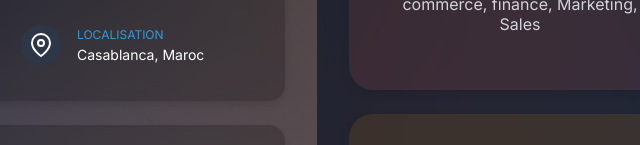
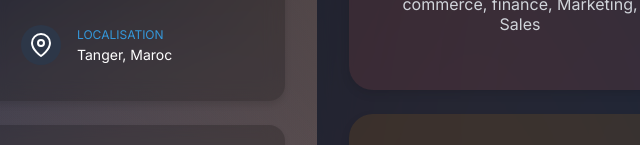
Before and after one commit to Kaaramo/KaramoPortfolio, a plain HTML site: page index.html in a window 1280 px wide. Shown: the part 654-799 px from the top of the page, 47-687 px from the left. Drawn offline with nearby package versions, Linux system fonts and the light colour scheme.

Commit message:
Update index.html

```diff
--- a/index.html
+++ b/index.html
@@ -76,7 +76,7 @@
                         </div>
                         <div class="contact-text">
                             <span class="contact-label">Localisation</span>
-                            <span class="contact-value">Casablanca, Maroc</span>
+                            <span class="contact-value">Tanger, Maroc</span>
                         </div>
                     </div>
                 </div>
```
